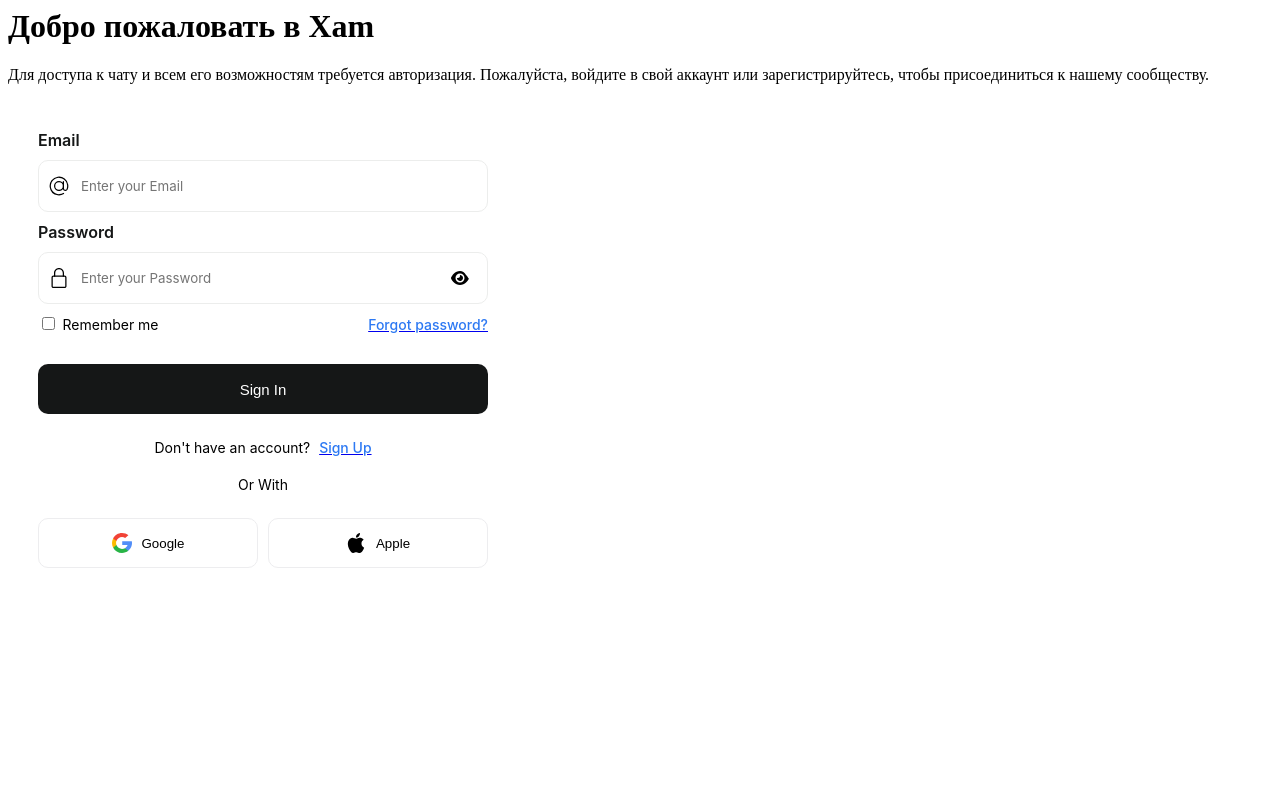
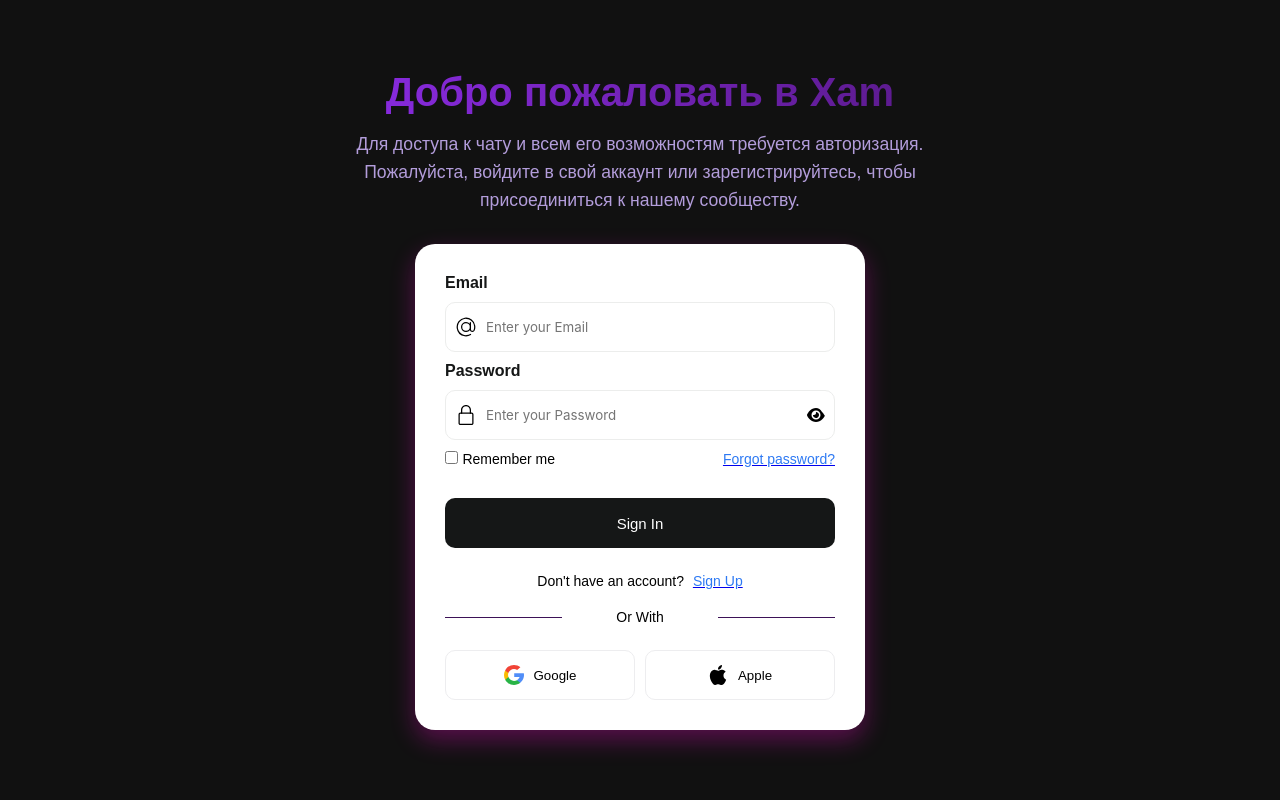
Before and after one commit to wpotoke/django_chat, a Django app: page /accounts/login/ in a window 1280 px wide. Run offline with Django 5.2, Linux system fonts and the light colour scheme.

Commit message:
feat(styles): redesign auth forms with dark purple theme
- Added CSS variables for dark purple color scheme
- Completely redesigned auth container layout:
  * Centered vertically and horizontally
  * Dark background (--black-2)
  * Improved spacing and padding
- Enhanced form styling:
  * Purple gradient text for titles
  * Purple shadow effect (rgba(255, 14, 211, 0.3))
  * Better error message styling
  * Custom styled divider line
- Added responsive design for mobile (max-width: 600px)
- Maintained all original form functionality:
  * Input fields with focus effects
  * Button hover states
  * Error states
  * Social login buttons
- Improved typography with Montserrat font

```diff
--- a/static/css/user_register.css
+++ b/static/css/user_register.css
@@ -1,4 +1,116 @@
-/* From Uiverse.io by micaelgomestavares */
+:root {
+  --black-1: #0a0a0a;
+  --black-2: #111111;
+  --black-3: #1a1a1a;
+  --dark-purple: #2a0a3a;
+  --medium-purple: #3d1257;
+  --light-purple: #5a1a8a;
+  --accent-purple: #8a2be2;
+  --text-light: #f5f5f5;
+  --text-muted: #b39ddb;
+}
+
+
+* {
+  margin: 0;
+  padding: 0;
+  box-sizing: border-box;
+  font-family: 'Montserrat', sans-serif;
+}
+
+.auth-container {
+  display: flex;
+  flex-direction: column;
+  align-items: center;
+  justify-content: center;
+  min-height: 100vh;
+  background-color: var(--black-2);
+  padding: 20px;
+}
+
+.auth-header {
+  text-align: center;
+  max-width: 600px;
+  margin-bottom: 30px;
+}
+
+.auth-title {
+  color: var(--text-light);
+  font-size: 2.5rem;
+  font-weight: 700;
+  margin-bottom: 15px;
+  background: linear-gradient(90deg, var(--accent-purple), var(--light-purple));
+  -webkit-background-clip: text;
+  -webkit-text-fill-color: transparent;
+  background-clip: text;
+}
+
+.auth-subtitle {
+  color: var(--text-muted);
+  font-size: 1.1rem;
+  line-height: 1.6;
+}
+
+.form-container {
+  display: flex;
+  justify-content: center;
+  width: 100%;
+}
+
+.form {
+  box-shadow: 0 10px 25px rgba(255, 14, 211, 0.3);
+}
+
+.error-message {
+  color: #ff6b6b;
+  background-color: rgba(255, 0, 0, 0.1);
+  padding: 8px 12px;
+  border-radius: 5px;
+  margin-bottom: 15px;
+  font-size: 0.9rem;
+}
+
+.line {
+  position: relative;
+  color: var(--text-muted);
+  text-align: center;
+  margin: 20px 0;
+}
+
+.line:before,
+.line:after {
+  content: "";
+  position: absolute;
+  top: 50%;
+  width: 30%;
+  height: 1px;
+  background-color: var(--medium-purple);
+}
+
+.line:before {
+  left: 0;
+}
+
+.line:after {
+  right: 0;
+}
+
+/* Добавляем адаптивность */
+@media (max-width: 600px) {
+  .auth-title {
+    font-size: 2rem;
+  }
+
+  .auth-subtitle {
+    font-size: 1rem;
+  }
+
+  .form {
+    width: 100%;
+    padding: 20px;
+  }
+}
+
 .form {
     display: flex;
     flex-direction: column;
```
